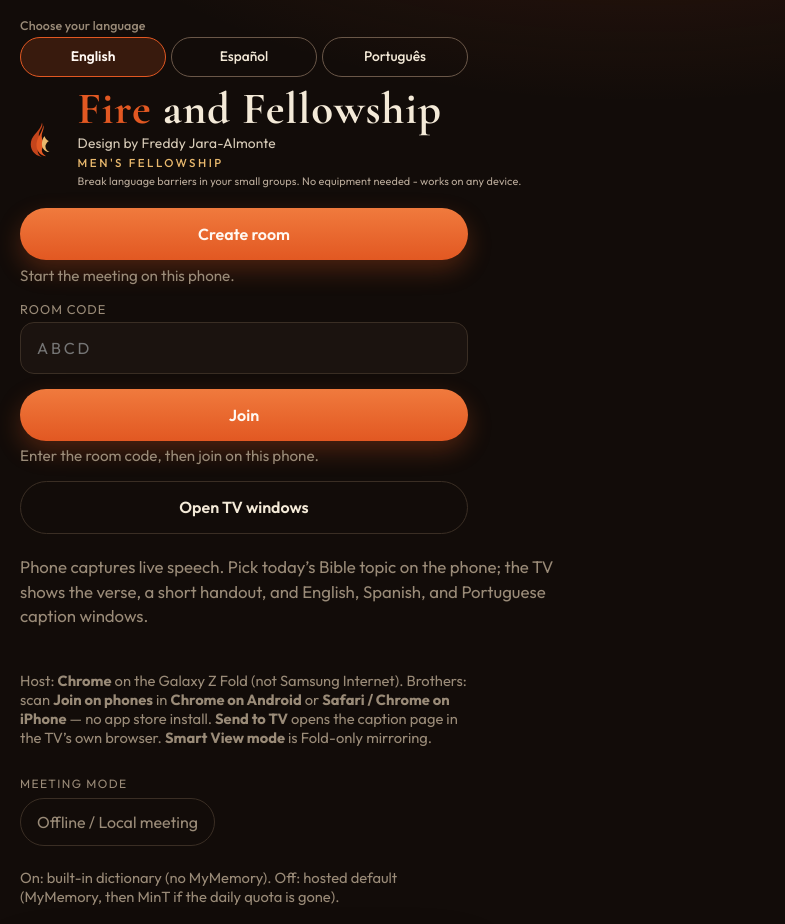
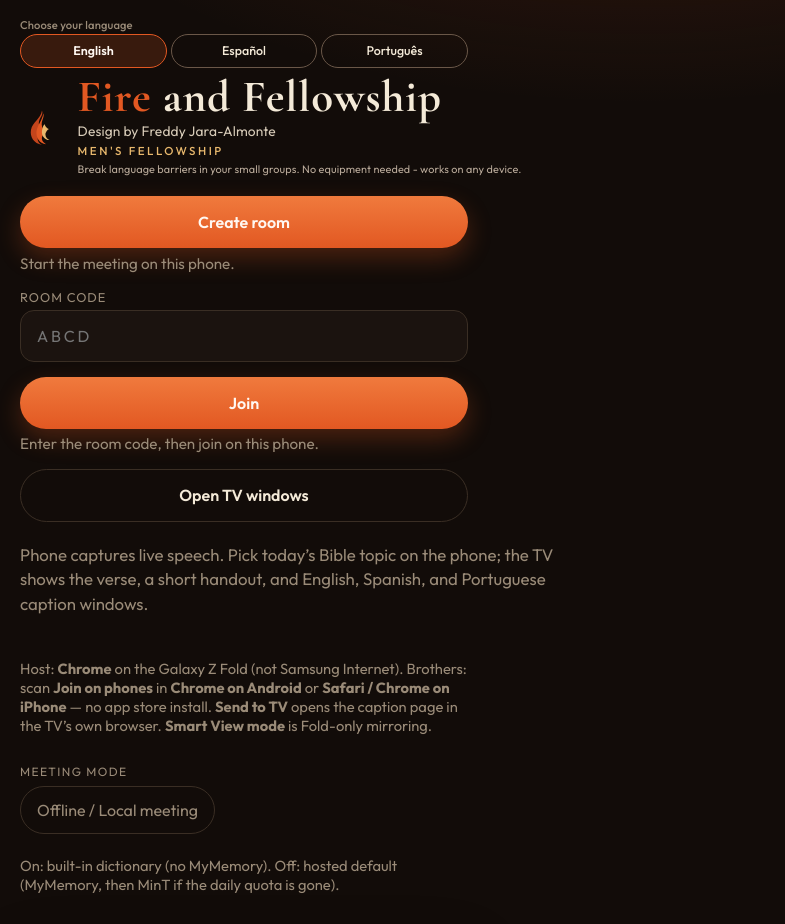
Before and after one commit to freddyja/fire-fellowship-captions, a website built with Vite: page index.html in a window 1280 px wide. Shown: the top 924 px of the page, without its empty margins (0-785 px from the left). Built offline with nearby package versions, Linux system fonts and the light colour scheme.

Commit message:
Tighten the home language bar another step. (#34)
Drop the chips to 34px so the bar stays easy to find without competing with Create and Join.

Co-authored-by: Cursor Agent <cursoragent@cursor.com>
Co-authored-by: freddyja <freddyja@users.noreply.github.com>

```diff
--- a/src/styles.css
+++ b/src/styles.css
@@ -164,28 +164,28 @@ html[data-app-lang="pt"] .brand-compact .brand-tagline {
 /* Home puts this bar first, before the brand. Keep it compact so the
    Create / Join actions stay the heavy controls on the first screen. */
 .home-screen .ui-lang-bar {
-  margin: 0 0 0.7rem;
+  margin: 0 0 0.5rem;
 }
 
 .home-screen .ui-lang-bar .control-label {
-  margin-bottom: 0.28rem;
+  margin-bottom: 0.16rem;
   color: var(--muted);
-  font-size: 0.78rem;
+  font-size: 0.7rem;
   font-weight: 500;
   letter-spacing: 0.01em;
   text-transform: none;
 }
 
 .home-screen .ui-lang-bar .chips {
-  gap: 0.3rem;
+  gap: 0.22rem;
 }
 
 .home-screen .ui-lang-bar .chip {
-  min-height: 40px;
-  padding: 0.25rem 0.35rem;
-  font-size: 0.86rem;
+  min-height: 34px;
+  padding: 0.1rem 0.22rem;
+  font-size: 0.78rem;
   font-weight: 500;
-  line-height: 1.15;
+  line-height: 1.1;
   white-space: nowrap;
   color: var(--cream);
   border-color: #6a5748;
@@ -201,8 +201,8 @@ html[data-app-lang="pt"] .brand-compact .brand-tagline {
 
 @media (max-width: 360px) {
   .home-screen .ui-lang-bar .chip {
-    font-size: 0.78rem;
-    padding-inline: 0.15rem;
+    font-size: 0.72rem;
+    padding-inline: 0.1rem;
   }
 }
 
```
